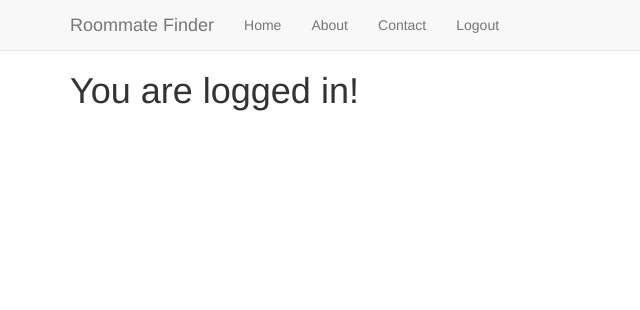
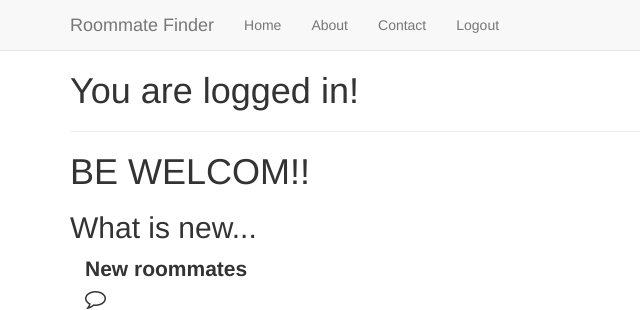
Before and after one commit to glendasp/final-proj_capstone, a Django app: page / in a window 1280 px wide; the page is wider, and only the part inside the window is pictured. Shown: the top 310 px of that part, without its empty margins (0-640 px from the left). Before the commit the page ends 111 px from the top of that part, so only its background shows below. Run offline with Django 3.2, Linux system fonts and the light colour scheme; the visitor is signed in with stand-in values (Sample User, id 1); data that the repository does not hold is empty; some libraries are stand-ins or nearby versions.

Commit message:
fix templates and add new video

```diff
--- a/mysite/templates/home.html
+++ b/mysite/templates/home.html
@@ -32,9 +32,8 @@
 		<a class="btn btn-lg btn-primary" href="" role="button">Join Us &raquo;</a>
 		</p>
 		</div>
-		<div class='col-sm-6' >
-			<iframe width="460" height="315" src="https://www.youtube.com/embed/xeqz5PnqhwI" frameborder="0" allowfullscreen></iframe>
-
+		<div class='col-sm-6'>
+			<iframe width="460" height="315" src="https://www.youtube.com/embed/t2S7ItPss6A" frameborder="0" allowfullscreen></iframe>
  		</div>
 		</div>
 	</div>
@@ -61,6 +60,19 @@
 	</table>
 
 	{% endif %}
+<hr>
+<h1>BE WELCOM!!</h1>
+
+<h2>What is new...</h2>
+
+
+<div class='col-sm-3'>
+<p class='lead text-align-center'> </b> <strong> New roommates </strong><br/>
+	<i class='fa fa-comment-o fa-stack-5x'></i>
+	<img src="../static/my_static/img/living-with-roommates.jpg" height="872" width="1360"/></span>
+
+</p>
+</div>
 
  {% else %}
 <div class="row">
@@ -80,9 +92,8 @@
 	<div class='col-sm-3'>
 	<p class='lead text-align-center'>Django Hates me!! :-( </p>
 			<i class="fa fa-camera-retro fa-5x"></i>
-			<br/>
 
-</div>
+	</div>
 
 
 <div class='col-sm-3'>
--- a/mysite/templates/registration/registration_form.html
+++ b/mysite/templates/registration/registration_form.html
@@ -11,7 +11,7 @@
   {% csrf_token %}
   {{ form|crispy }}
 
-  <input class='btn btn-block btn-primary' type="submit" value="{% trans 'Join'" />
+  <input class='btn btn-block btn-primary' type="submit" value="{% trans 'Join' %}" />
 </form>
 </div>
 </div>
--- a/mysite/templates/registration/resend_activation_complete.html
+++ b/mysite/templates/registration/resend_activation_complete.html
@@ -1,6 +1,6 @@
 {% extends "registration/registration_base.html" %}
 {% load i18n %}
-
+{% csrf_token %}
 {% block title %}{% trans "Account Activation Resent" %}{% endblock %}
 
 {% block content %}
```
